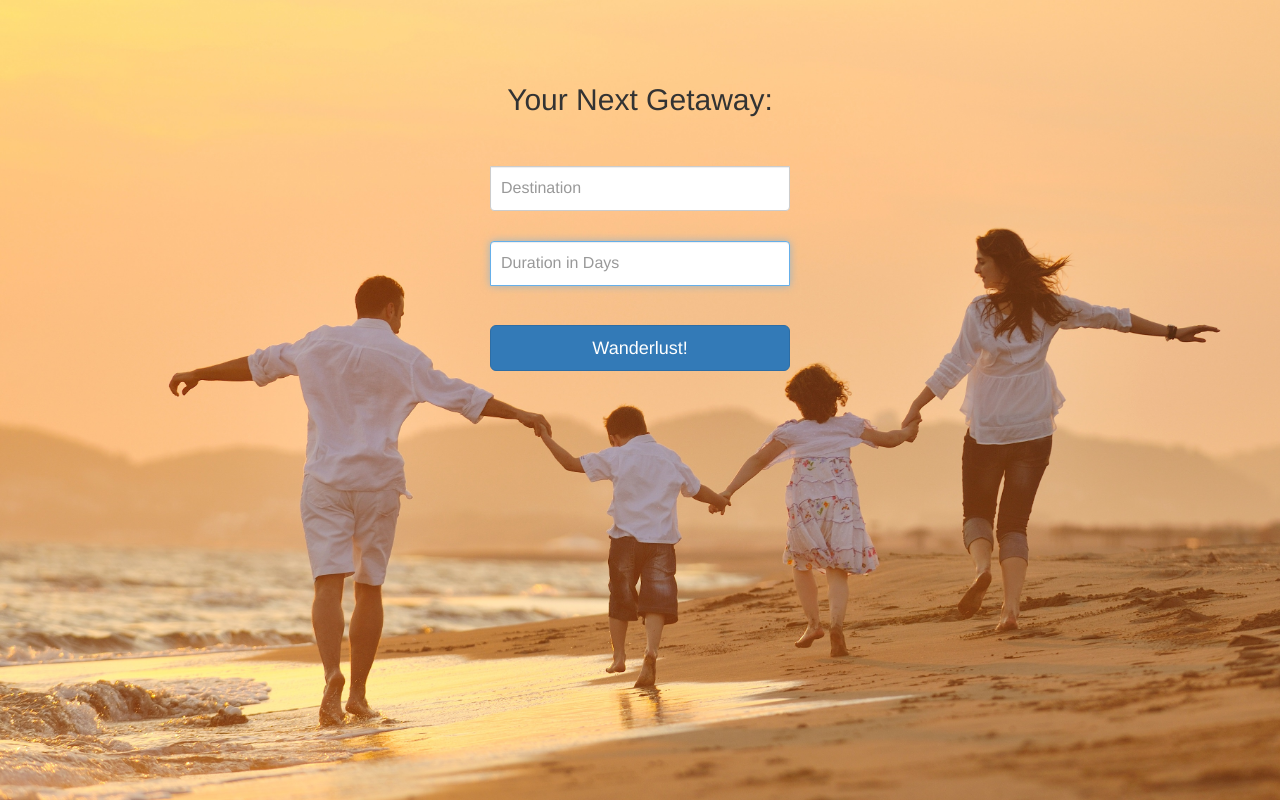
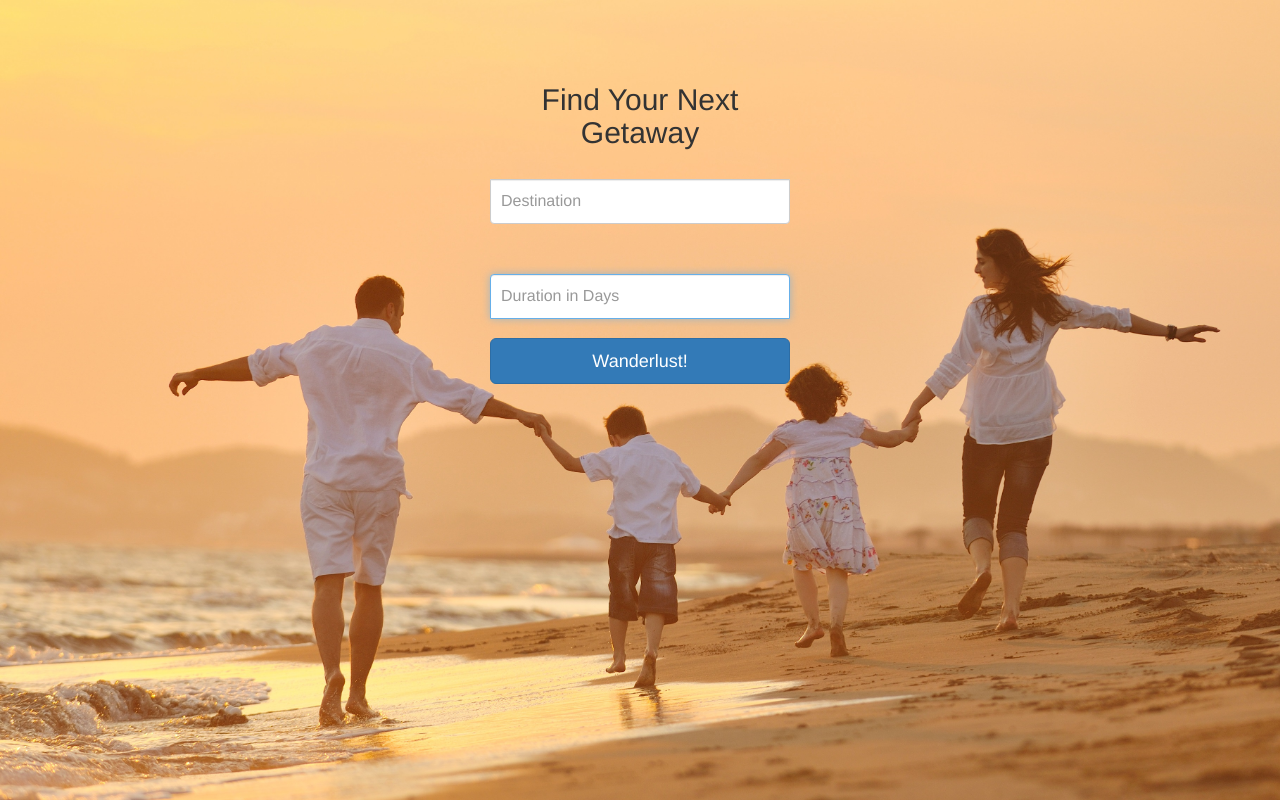
Before and after one commit to rahulvin/techcrunch_disrupt_SF, a Flask app: page / in a window 1280 px wide. Run offline with Flask 2, Linux system fonts and the light colour scheme; some libraries are stand-ins or nearby versions.

Commit message:
Edit form

```diff
--- a/app/templates/bootstrap_form.html
+++ b/app/templates/bootstrap_form.html
@@ -21,14 +21,14 @@
     <div class="jumbotron">
         <div class="container-login">
           <form class="form-signin" action="{{ url_for('map') }}">
-            <h2 class="form-signin-heading">Your Next Getaway:</h2>
-            <br><br>
+            <h2 class="form-signin-heading">Find Your Next Getaway</h2>
+            <br>
             <label for="inputDestination" class="sr-only">Destination</label>
             <input type="destination" name="destination" id="inputDestination" class="form-control" placeholder="Destination" required>
-            <br>
+            <br><br>
             <label for="inputDuration" class="sr-only">Duration</label>
             <input type="duration" name="duration" id="inputDuration" class="form-control" placeholder="Duration in Days" required autofocus>
-            <br><br>
+            <br>
             <button class="btn btn-lg btn-primary btn-block" type="submit">Wanderlust!</button>
           </form>
         </div> <!-- /container -->
```
